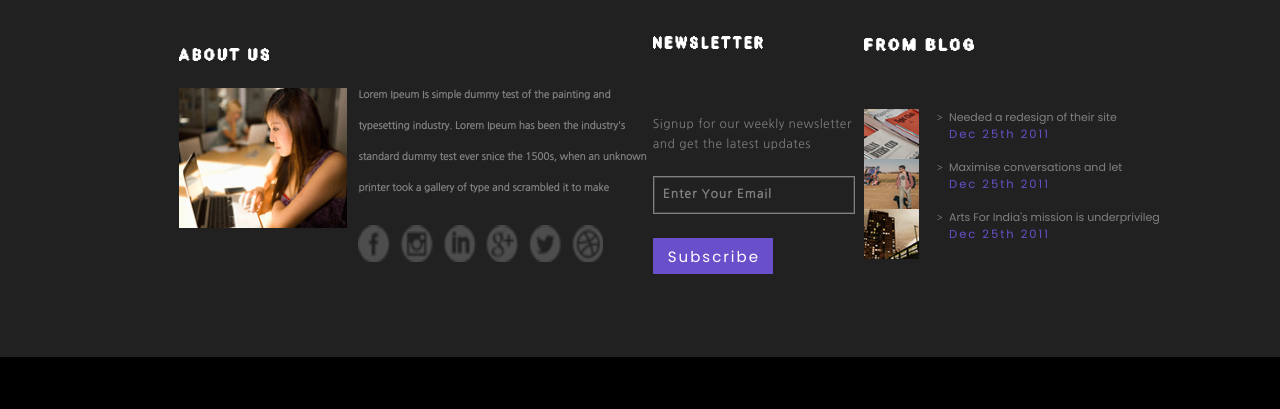
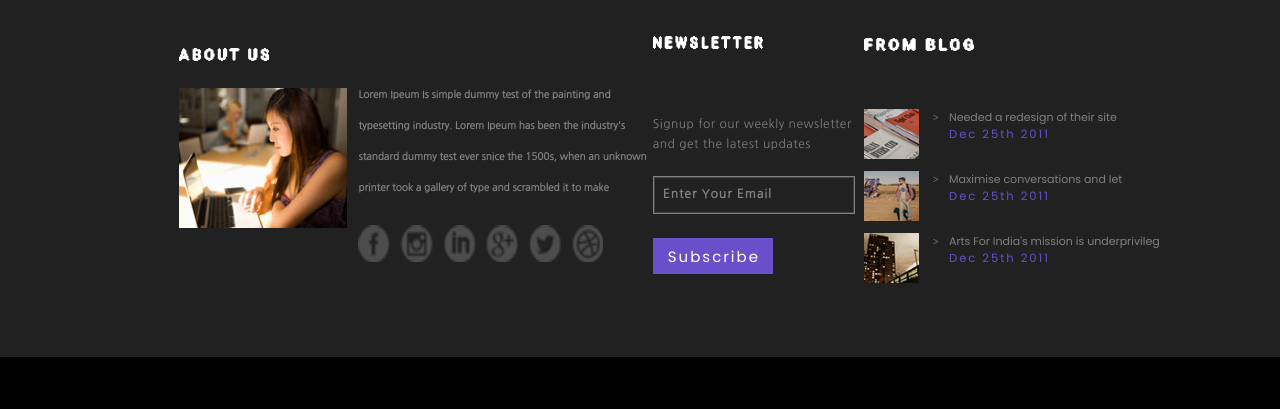
Before and after one commit to JSWesterfield/PSDtoHTMLProject, a plain HTML site: page index.html in a window 1280 px wide. Shown: the part 6487-6896 px from the top of the page. Drawn offline with Linux system fonts and the light colour scheme.

Commit message:
was able to fix the issue with space between the images by changing the absolute margin-top position. Forgot I placed the divs within absolute position to layer them on the footer background.

```diff
--- a/css/style.css
+++ b/css/style.css
@@ -990,32 +990,30 @@ img.snowscape-background {
 }
 
 #blog-row-one {
-    padding: 0 auto;
     width: 305px;
-    height: 55px;
+    height: 50px;
     position: absolute;
     z-index: 3;
     margin-top: -300px;
     margin-left: 67.5%;
+    margin-bottom: 3px;
 }
 
 #blog-row-two {
-    padding: 0 auto;
     width: 305px;
-    height: 55px;
+    height: 50px;
     position: absolute;
     z-index: 3;
-    margin-top: -250px;
+    margin-top: -238px;
     margin-left: 67.5%;
 }
 
 #blog-row-three {
-    padding: 0 auto;
     width: 305px;
-    height: 55px;
+    height: 50px;
     position: absolute;
     z-index: 3;
-    margin-top: -200px;
+    margin-top: -176px;
     margin-left: 67.5%;
 }
 
@@ -1030,22 +1028,30 @@ img.snowscape-background {
 #blog-bracket-one {
     padding-top: 3px;
     float: left;
-    width: 23px;
+    width: 19px;
     height: 50px;
 }
 
 #blog-bracket-two {
     padding-top: 3px;
     float: left;
-    width: 23px;
+    width: 19px;
     height: 50px;
 }
 
 #blog-bracket-three {
     padding-top: 3px;
     float: left;
-    width: 23px;
+    width: 19px;
     height: 50px;
+}
+
+/*left space for bracket to move right*/
+.blog-bracket-left {
+    height: 48px;
+    width: 10px;
+    float: left;
+    font-size: 9px;
 }
 /* Right bracket*/
 .blog-bracket {
@@ -1055,14 +1061,6 @@ img.snowscape-background {
     font-weight: bold;
     color: #808080;
     float: right;
-}
-
-/*left space for bracket to move right*/
-.blog-bracket-left {
-    height: 48px;
-    width: 10px;
-    float: left;
-    font-size: 9px;
 }
 
 #blog-text-one {
```
Also changed, not shown: index.html (+1 -22 lines).
